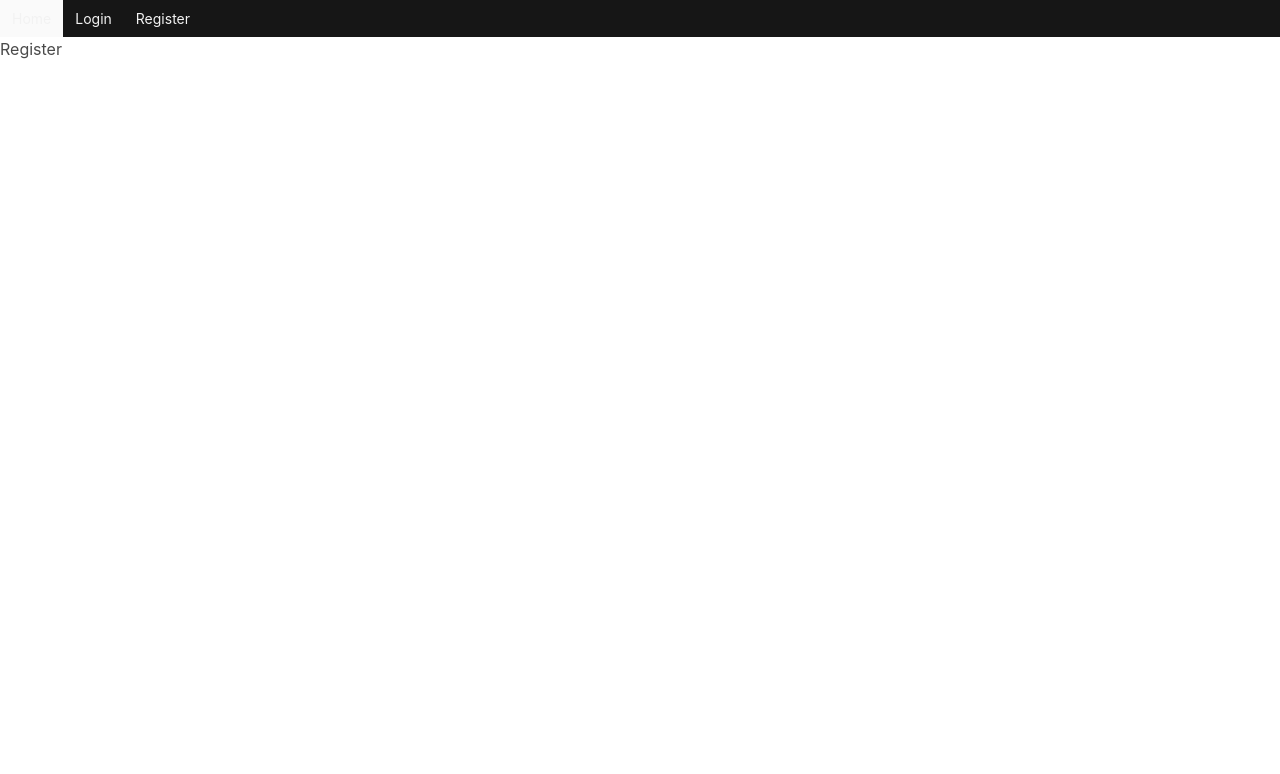
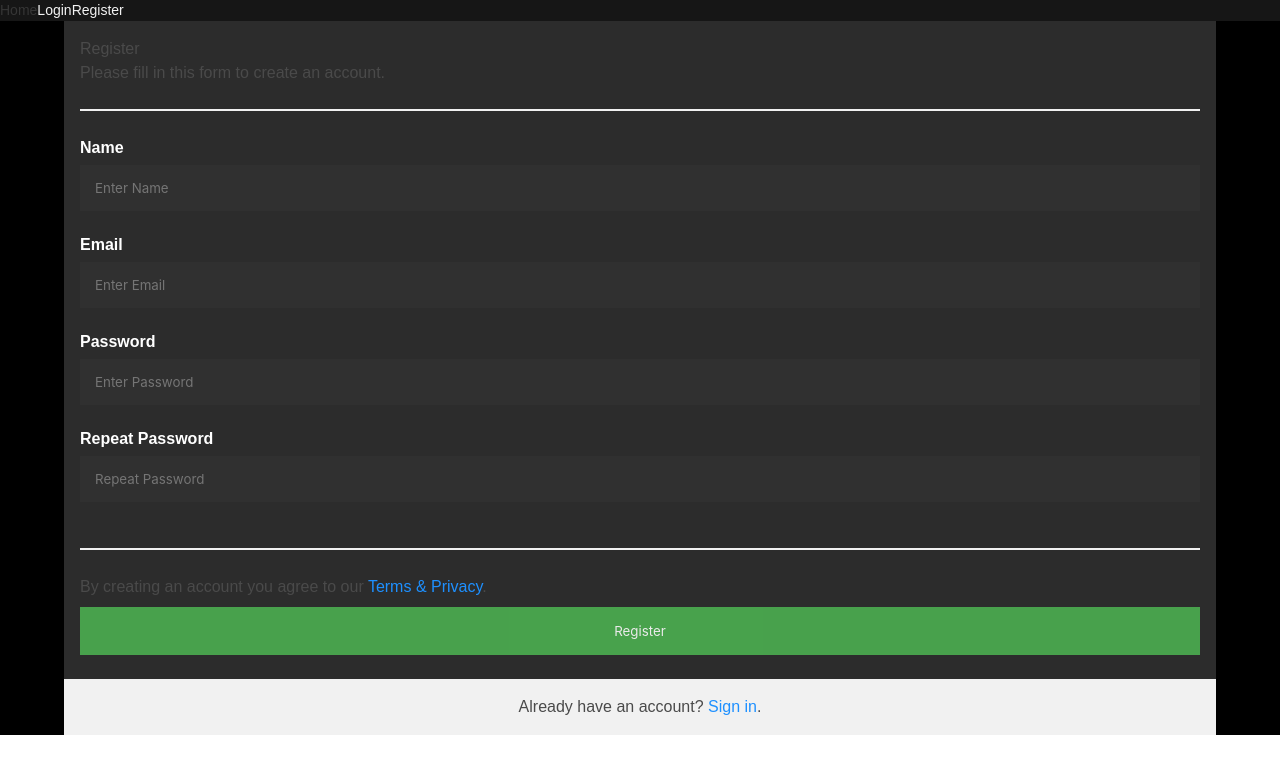
Before and after one commit to ValenDesdel/pruebaloginvue, a Vue app: page /#/register in a window 1280 px wide. Shown: the top 774 px of the page. Built offline with nearby package versions, Linux system fonts and the light colour scheme.

Commit message:
Subiendo registro antes de implementar Firebase

```diff
--- a/src/components/layout/Navigation.vue
+++ b/src/components/layout/Navigation.vue
@@ -33,15 +33,15 @@ body {
 
 <div class="topnav">
 
-<router-link class="navbar-item" to="/">
+<router-link to="/">
   <a class="active">Home</a>
 </router-link>
 
-<router-link class="navbar-item" to="/login">
+<router-link to="/login">
   <a class="rightlogin">Login</a>
 </router-link>
 
-<router-link class="navbar-item" to="/register">
+<router-link  to="/register">
   <a class="rightlogin">Register</a>
 </router-link>
 
--- a/src/views/Auth/Register.vue
+++ b/src/views/Auth/Register.vue
@@ -1,9 +1,126 @@
+<style>
+body {
+  font-family: Arial, Helvetica, sans-serif;
+  background-color: black;
+}
+
+* {
+  box-sizing: border-box;
+}
+
+b{
+  color: white;
+}
+
+/* Add padding to containers */
+.container {
+  padding: 16px;
+  background-color: rgb(44, 44, 44);
+}
+
+/* Full-width input fields */
+input[type=text], input[type=password] {
+  width: 100%;
+  padding: 15px;
+  margin: 5px 0 22px 0;
+  display: inline-block;
+  border: none;
+  background: #303030;
+}
+
+input[type=text]:focus, input[type=password]:focus {
+  background-color: #ddd;
+  outline: none;
+}
+
+/* Overwrite default styles of hr */
+hr {
+  border: 1px solid #f1f1f1;
+  margin-bottom: 25px;
+}
+
+/* Set a style for the submit button */
+.registerbtn {
+  background-color: #4CAF50;
+  color: white;
+  padding: 16px 20px;
+  margin: 8px 0;
+  border: none;
+  cursor: pointer;
+  width: 100%;
+  opacity: 0.9;
+}
+
+.registerbtn:hover {
+  opacity: 1;
+}
+
+/* Add a blue text color to links */
+a {
+  color: dodgerblue;
+}
+
+/* Set a grey background color and center the text of the "sign in" section */
+.signin {
+  background-color: #f1f1f1;
+  text-align: center;
+}
+</style>
+
+
 <template>
-    <div>Register</div>
+    <body>
+
+    <form action="@" @submit.prevent="register">
+  <div class="container">
+    <h1>Register</h1>
+    <p>Please fill in this form to create an account.</p>
+
+    <hr>
+
+    <label for="name"><b>Name</b></label>
+    <input type="text" placeholder="Enter Name" name="name" id="name" required v-model="nombre">
+
+    <label for="email"><b>Email</b></label>
+    <input type="text" placeholder="Enter Email" name="email" id="email" required v-model="emailF">
+
+    <label for="psw"><b>Password</b></label>
+    <input type="password" placeholder="Enter Password" name="psw" id="psw" required v-model="passwordF">
+
+    <label for="psw-repeat"><b>Repeat Password</b></label>
+    <input type="password" placeholder="Repeat Password" name="psw-repeat" id="psw-repeat" required>
+    <hr>
+    <p>By creating an account you agree to our <a href="#">Terms & Privacy</a>.</p>
+
+    <button type="submit" class="registerbtn">Register</button>
+  </div>
+
+  <div class="container signin">
+    <p>Already have an account? <a href="/">Sign in</a>.</p>
+  </div>
+</form>
+
+
+
+</body>
 </template>
 
 <script>
 export default {
-    name: 'Register'
+    data() {
+        return{
+            nombre: '',
+            emailF: '',
+            passwordF: '',
+            error: ''
+        }
+    },
+
+    name: 'Register',
+    methods: {
+        register(){
+
+        }
+    }
 }
 </script>
```
